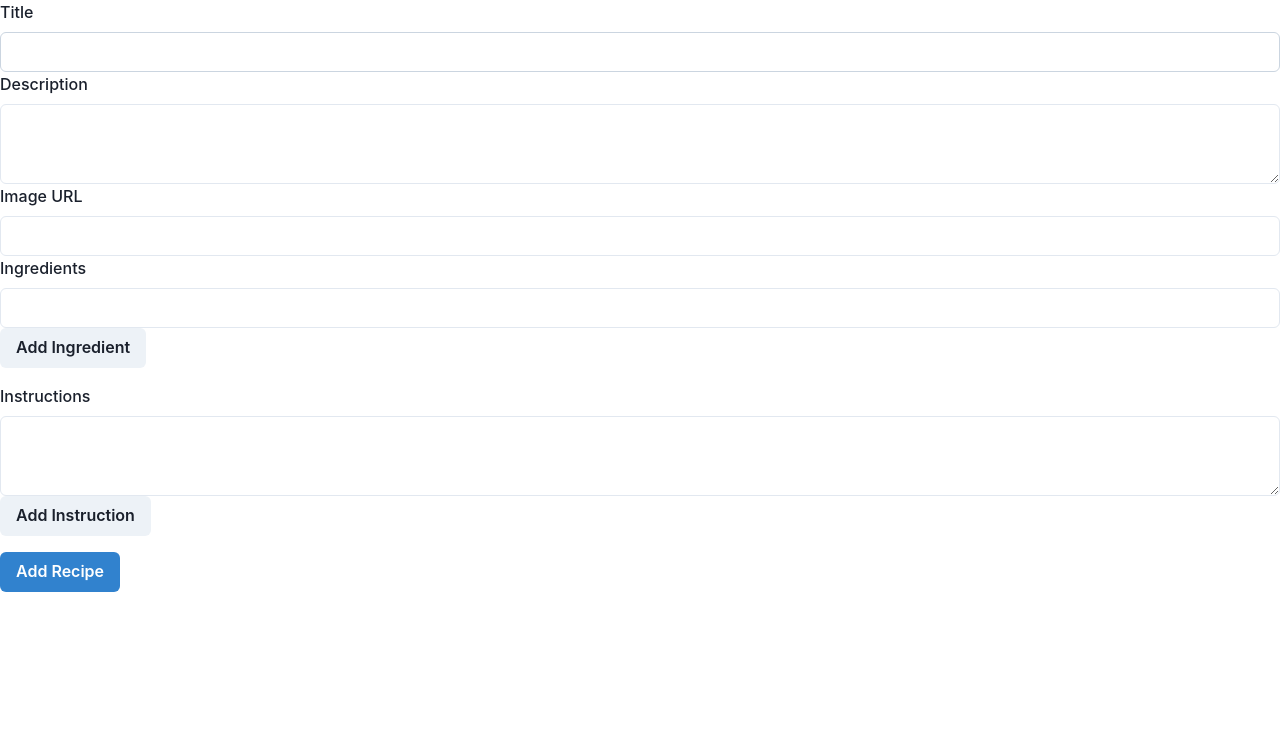
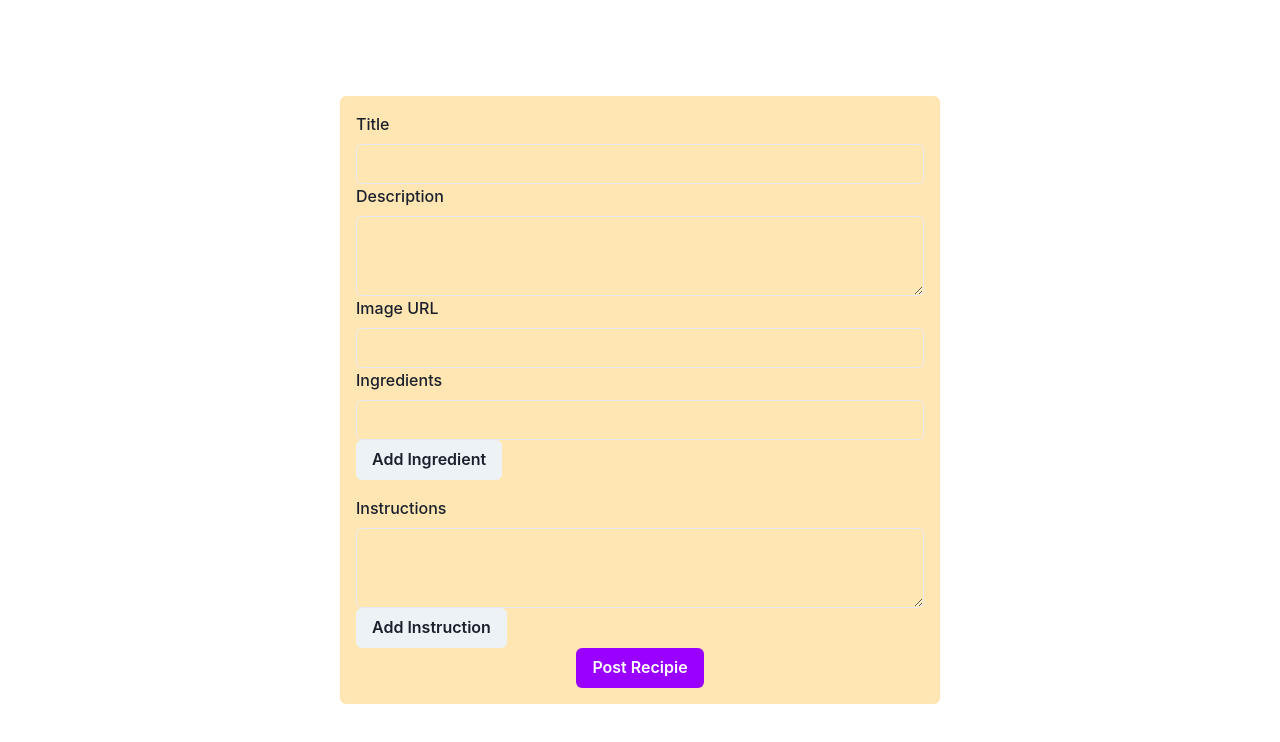
Before and after one commit to 05-yuvraj-singh/Yumsies2.0, a React (Create React App) app in the folder client/: page /new-recipie in a window 1280 px wide. Shown: the top 742 px of the page. Built offline with nearby package versions, Linux system fonts and the light colour scheme.

Commit message:
Add Recipie component stylings improved

```diff
--- a/client/src/pages/AddRecipie.jsx
+++ b/client/src/pages/AddRecipie.jsx
@@ -45,14 +45,12 @@ const RecipeAdd = () => {
   const handleSubmit = async (e) => {
     e.preventDefault();
     try {
-      // Create a recipe object with all data
       const recipeData = {
         ...formData,
         ingredients,
         instructions,
       };
 
-      // Make a POST request to your backend API to create a new recipe
       const response = await fetch('/api/recipes', {
         method: 'POST',
         headers: {
@@ -73,7 +71,20 @@ const RecipeAdd = () => {
   };
 
   return (
-    <Box>
+    <Box
+       // Background color for the entire page
+      h="100vh"     // Set the height of the page to 100% viewport height
+      display="flex"
+      alignItems="center"
+      justifyContent="center"
+    >
+      <Box
+      bg="#ffe6b3" // Grayish background color for the content box
+        p="4"
+        borderRadius="md"
+        w="100%"       // Adjust the width of the content box
+        maxW="600px"   // Set a maximum width for the content box
+      >
         <form onSubmit={handleSubmit}>
           <FormControl>
             <FormLabel>Title</FormLabel>
@@ -138,11 +149,18 @@ const RecipeAdd = () => {
               <Button onClick={handleAddInstruction}>Add Instruction</Button>
             </FormControl>
           </Stack>
+<center>
+<Button
+  bg="#9900ff"
+  color="white"
+  _hover={{ bg: "blue" }}
+>
+  Post Recipie
+</Button>
 
-        <Button type="submit" mt="4" colorScheme="blue">
-          Add Recipe
-        </Button>
+</center>
         </form>
+      </Box>
     </Box>
   );
 };
```
Lines whose indentation alone changed are shown as unchanged.
